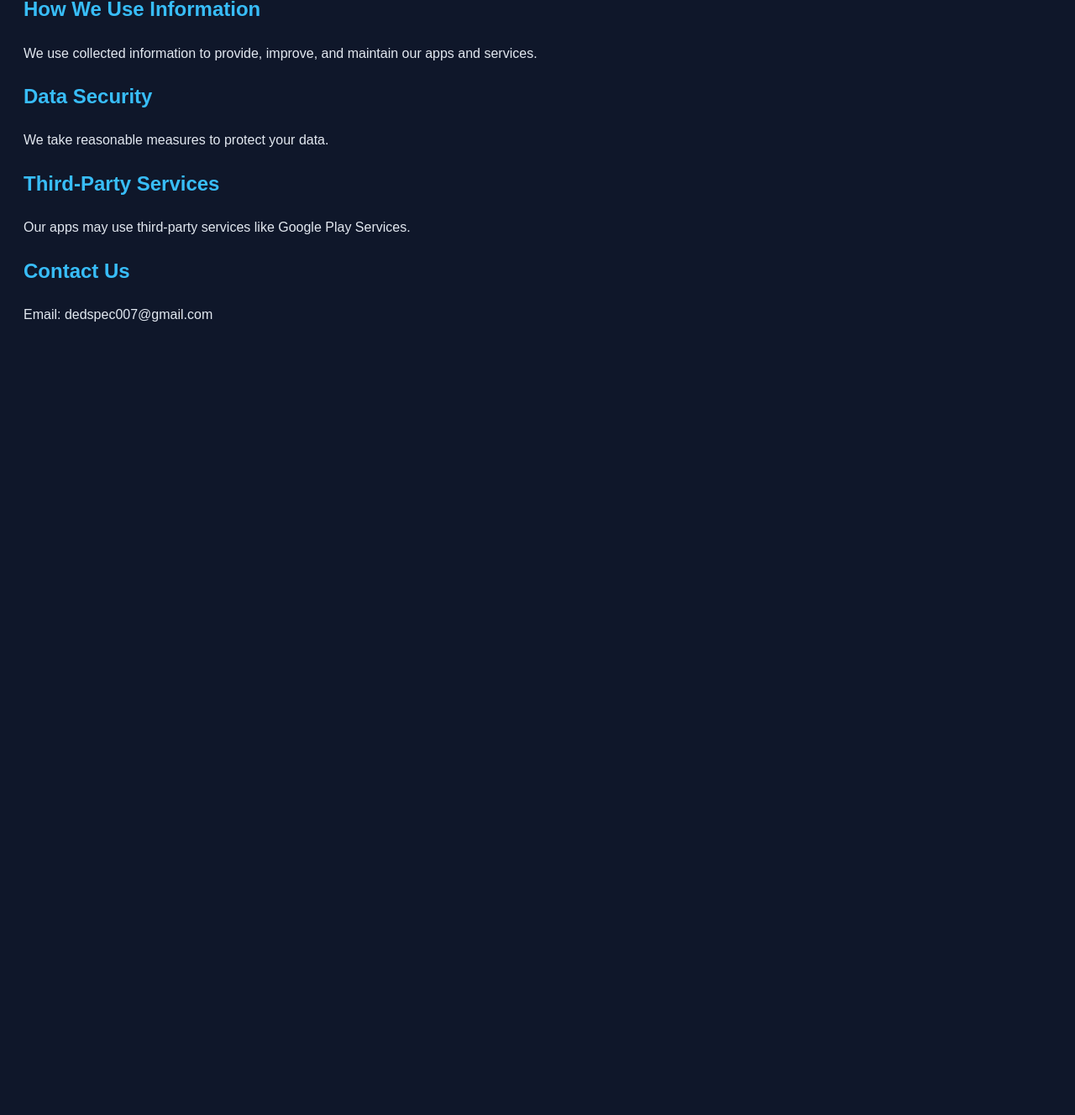
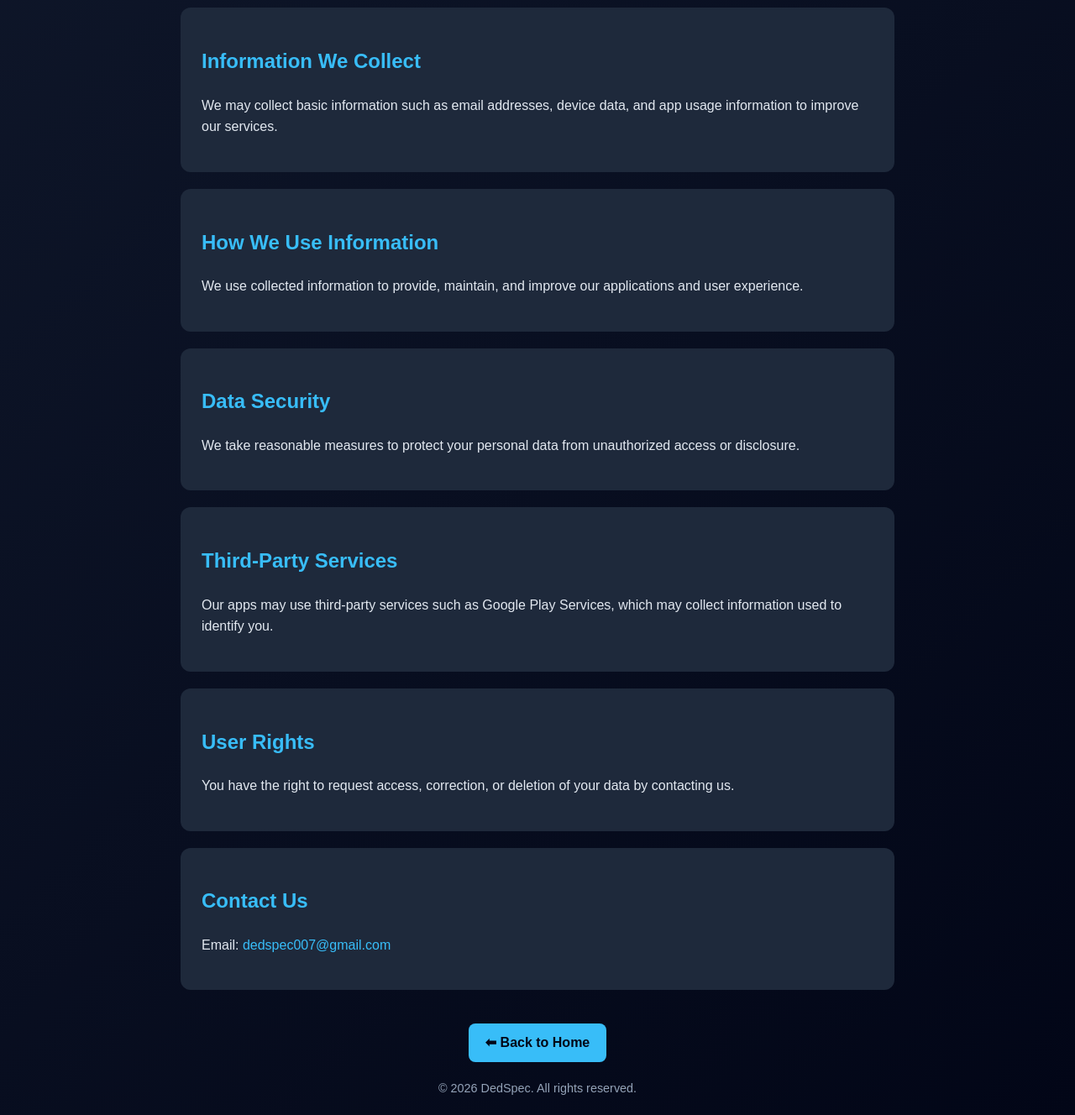
Before and after one commit to DedSpec007/dedspec-sites, a plain HTML site: page privacy.html in a window 1280 px wide. Shown: the part 279-1607 px from the top of the page at 84% size. Before the commit the page ends 800 px from the top, so only its background shows below. Drawn offline with Linux system fonts and the light colour scheme.

Commit message:
Revise privacy policy structure and content
Updated the privacy policy content and improved formatting.

```diff
--- a/privacy.html
+++ b/privacy.html
@@ -1,43 +1,120 @@
-<!-- ================= PRIVACY POLICY FILE ================= -->
-<!-- Create a new file in your repo called: privacy.html -->
-<!-- Paste everything below into that file -->
-
 <!DOCTYPE html>
 <html lang="en">
 <head>
   <meta charset="UTF-8">
   <meta name="viewport" content="width=device-width, initial-scale=1.0">
   <title>Privacy Policy - DedSpec</title>
+
   <style>
     body {
+      margin: 0;
       font-family: Arial, sans-serif;
-      padding: 20px;
-      background: #0f172a;
+      background: linear-gradient(135deg, #0f172a, #020617);
       color: #e2e8f0;
       line-height: 1.6;
     }
-    h1, h2 { color: #38bdf8; }
+
+    header {
+      text-align: center;
+      padding: 60px 20px;
+    }
+
+    h1 {
+      font-size: 2.5rem;
+      margin-bottom: 10px;
+    }
+
+    section {
+      max-width: 800px;
+      margin: 20px auto;
+      padding: 25px;
+      background: #1e293b;
+      border-radius: 12px;
+      transition: 0.3s;
+    }
+
+    section:hover {
+      transform: translateY(-5px);
+      box-shadow: 0 10px 25px rgba(0,0,0,0.4);
+    }
+
+    h2 {
+      color: #38bdf8;
+    }
+
+    a {
+      color: #38bdf8;
+      text-decoration: none;
+    }
+
+    .back {
+      display: inline-block;
+      margin-top: 20px;
+      padding: 10px 20px;
+      background: #38bdf8;
+      color: #020617;
+      border-radius: 8px;
+      text-decoration: none;
+      font-weight: bold;
+    }
+
+    .back:hover {
+      background: #0ea5e9;
+    }
+
+    footer {
+      text-align: center;
+      padding: 20px;
+      font-size: 0.9rem;
+      color: #94a3b8;
+    }
   </style>
 </head>
+
 <body>
 
+<header>
   <h1>Privacy Policy</h1>
   <p>Effective Date: 2026</p>
+</header>
 
+<section>
   <h2>Information We Collect</h2>
-<p>We may collect basic information such as email address and usage data to improve our services.</p>
+  <p>We may collect basic information such as email addresses, device data, and app usage information to improve our services.</p>
+</section>
 
+<section>
   <h2>How We Use Information</h2>
-<p>We use collected information to provide, improve, and maintain our apps and services.</p>
+  <p>We use collected information to provide, maintain, and improve our applications and user experience.</p>
+</section>
 
+<section>
   <h2>Data Security</h2>
-<p>We take reasonable measures to protect your data.</p>
+  <p>We take reasonable measures to protect your personal data from unauthorized access or disclosure.</p>
+</section>
 
+<section>
   <h2>Third-Party Services</h2>
-<p>Our apps may use third-party services like Google Play Services.</p>
+  <p>Our apps may use third-party services such as Google Play Services, which may collect information used to identify you.</p>
+</section>
 
+<section>
+  <h2>User Rights</h2>
+  <p>You have the right to request access, correction, or deletion of your data by contacting us.</p>
+</section>
+
+<section>
   <h2>Contact Us</h2>
-<p>Email: dedspec007@gmail.com</p>
+  <p>Email: <a href="mailto:dedspec007@gmail.com">dedspec007@gmail.com</a></p>
+</section>
+
+<div style="text-align:center;">
+  <a class="back" href="index.html">⬅ Back to Home</a>
+</div>
+
+<footer>
+  © 2026 DedSpec. All rights reserved.
+</footer>
 
 </body>
 </html>
```
Lines whose indentation alone changed are shown as unchanged.
